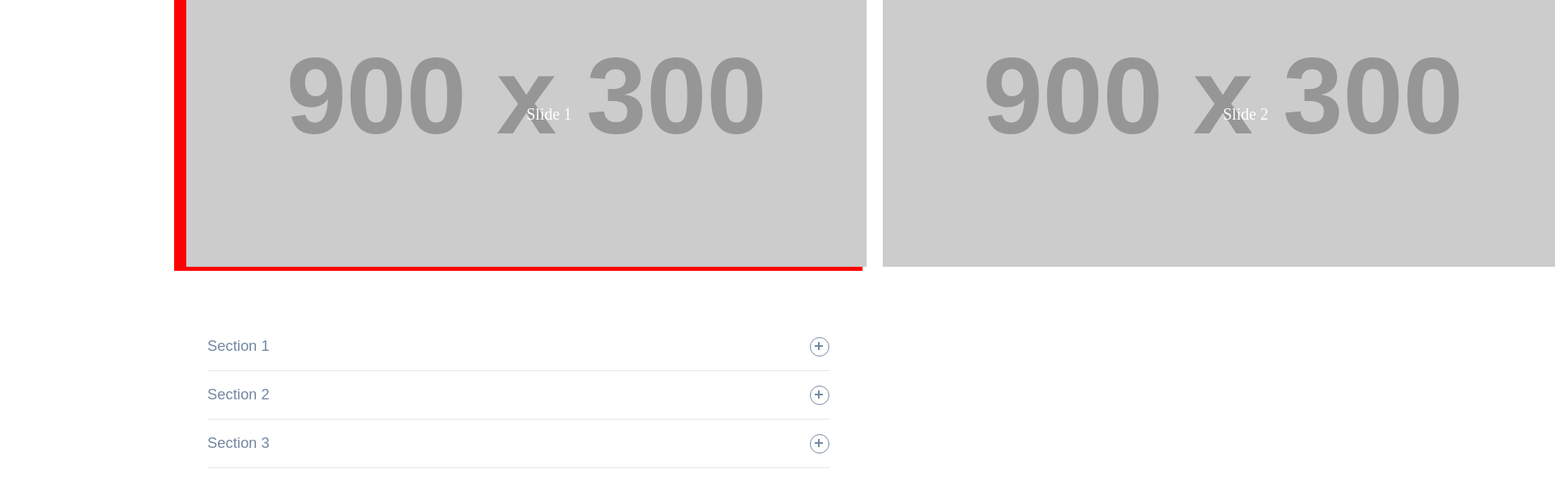
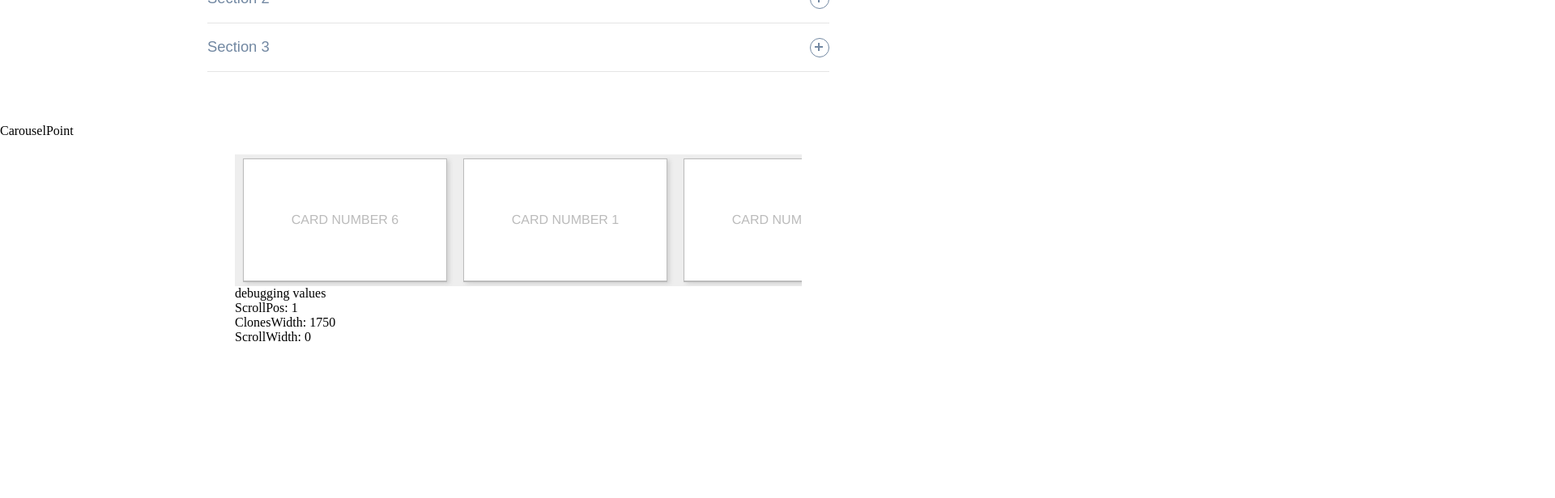
Before and after one commit to heran101/ui-collections, a Next.js app: page / in a window 1280 px wide. Shown: the part 480-1096 px from the top of the page at 81% size, 1920 px wide, since content can reach past the window. Built offline with nearby package versions, Linux system fonts and the light colour scheme.

Commit message:
Add carousel point

```diff
--- /dev/null
+++ b/Components/Basic/CarouselPoint.tsx
@@ -0,0 +1,265 @@
+import React, { Fragment, useEffect, useRef, useState } from "react";
+import styled from "styled-components";
+
+const CarouselCardWrapper = styled.div`
+  scroll-snap-align: center;
+  margin: 5px 10px;
+  border: 1px solid #bbb;
+  width: 250px;
+  box-shadow: 3px 2px 5px 0px lightgrey;
+  background-color: white;
+  font-family: "Helvetica";
+  position: relative;
+  display: inline-block;
+  transition: "all 4s";
+`;
+const CarouselCardImageContainer = styled.div`
+  height: 150px;
+  text-align: center;
+  line-height: 150px;
+  border-bottom: 1px solid #bbb;
+`;
+const CarouselCardImageCaption = styled.div`
+  color: #bbb;
+  text-transform: uppercase;
+`;
+const CarouselButton = styled.button<{ buttonType: string }>`
+  padding: 5px;
+  height: 235px;
+  line-height: 235px;
+  position: absolute;
+  flex-basis: 0;
+  z-index: 5;
+  background-color: rgba(225, 225, 225, 0.8);
+  color: darkgrey;
+  display: none;
+  transition: 2s;
+  ${({ buttonType }) =>
+    buttonType === "Prev" ? "left: 10px;" : "right: 10px;"}
+`;
+const CarouselContainerWrapper = styled.div`
+  display: flex;
+  justify-content: space-between;
+  align-items: center;
+  :hover ${CarouselButton} {
+    display: block;
+    transition: 2s;
+  }
+`;
+
+const ScrollingWrapper = styled.div`
+  overflow-x: scroll;
+  /* scroll-snap-type: x mandatory; */
+  overflow-y: hidden;
+  white-space: nowrap;
+  background-color: #eee;
+  -webkit-overflow-scrolling: touch;
+  &::-webkit-scrollbar {
+    display: none;
+  }
+`;
+const ContentWrapper = styled.div`
+  max-width: 700px;
+  width: 60%;
+  height: 100vh;
+  margin: 0 auto;
+  position: relative;
+  top: 0;
+  padding: 0 10px;
+  padding-top: 20px;
+  background-color: white;
+`;
+type CarouselCardProps = {
+  title: string;
+  className?: string;
+  style?: Object;
+};
+const CarouselCard = ({
+  title,
+  className,
+  style,
+  ...props
+}: CarouselCardProps) => {
+  return (
+    <CarouselCardWrapper style={style} className={className} {...props}>
+      <CarouselCardImageContainer>
+        <CarouselCardImageCaption>{title}</CarouselCardImageCaption>
+      </CarouselCardImageContainer>
+    </CarouselCardWrapper>
+  );
+};
+const CarouselPoint = () => {
+  const [initialRun, setInitialRun] = useState(true);
+  const [currentSlide, setCurrentSlide] = useState(0);
+  const [disableScroll, setDisableScroll] = useState(false);
+  const [scrollWidth, setScrollWidth] = useState(0);
+  const [scrollPos, setScrollPos] = useState(1);
+  const [clonesWidth, setClonesWidth] = useState(0);
+  const [AllClones, setAllClones] = useState<Element[]>([]);
+  const scrollContainerRef = useRef<HTMLDivElement>(null);
+
+  const reCalc = () => {
+    const scrollContainer = scrollContainerRef.current;
+    if (!scrollContainer) return;
+    let scrollPosTemp = scrollPos;
+    let scrollWidthTemp = scrollContainer.clientWidth;
+    let clonesWidthTemp = getClonesWidth();
+
+    if (scrollPosTemp <= 0) {
+      scrollPosTemp = 1;
+    }
+    setScrollPos(scrollPosTemp);
+    setScrollWidth(scrollWidthTemp);
+    setClonesWidth(clonesWidthTemp);
+  };
+
+  useEffect(() => {
+    const allWithClass = Array.from(
+      document.getElementsByClassName("is-clone")
+    );
+
+    setAllClones(allWithClass);
+    if (disableScroll) {
+      setTimeout(() => {
+        setDisableScroll(false);
+      }, 10);
+    }
+    window.addEventListener("resize", reCalc);
+    return () => window.removeEventListener("resize", reCalc);
+  }, [scrollPos]);
+  const handleSetScroll = (element: any, pos: any) => {
+    element.scrollLeft = pos;
+    setScrollPos(element.scrollLeft);
+  };
+  const handleScroll = (e: any) => {
+    const scrollContainer = scrollContainerRef.current;
+    if (!scrollContainer) return;
+    const scrollWidthTemp = scrollContainer.scrollWidth;
+    const clonesWidthTemp = getClonesWidth();
+    let scrollPosTemp = scrollContainer.scrollLeft;
+    let scrollPosAdd;
+    scrollContainer.clientWidth > clonesWidthTemp
+      ? (scrollPosAdd = scrollContainer.clientWidth)
+      : (scrollPosAdd = clonesWidthTemp);
+    if (!disableScroll) {
+      console.log(" if", scrollPosTemp + scrollPosAdd, scrollWidthTemp);
+      if (scrollPosTemp + scrollPosAdd >= scrollWidthTemp) {
+        handleSetScroll(scrollContainer, 1 + Math.floor(scrollPosAdd / 12.09));
+        setDisableScroll(true);
+      } else if (scrollPosTemp <= 0) {
+        console.log("  else if", scrollPos);
+        handleSetScroll(
+          scrollContainer,
+          scrollWidthTemp - clonesWidthTemp - Math.floor(scrollPosAdd / 12.09)
+        );
+        setDisableScroll(true);
+      }
+    }
+
+    setScrollWidth(scrollContainer.scrollWidth);
+    setScrollPos(scrollContainer.scrollLeft);
+  };
+  const getClonesWidth = () => {
+    const clones = AllClones;
+    let clonesWidthtemp = 0;
+    for (let i = 0; i < clones.length; i++) {
+      clonesWidthtemp = clonesWidthtemp + clones[i].clientWidth;
+    }
+    return clonesWidthtemp;
+  };
+  const sideScroll = (
+    element: any,
+    direction: any,
+    speed: any,
+    distance: any,
+    step: any
+  ) => {
+    let scrollAmount = 0;
+    var slideTimer = setInterval(() => {
+      if (direction == "left") {
+        element.scrollLeft -= step;
+      } else {
+        element.scrollLeft += step;
+      }
+      scrollAmount += step;
+      if (scrollAmount >= distance) {
+        window.clearInterval(slideTimer);
+      }
+    }, speed);
+  };
+  const scrollNext = (e: any) => {
+    // setCurrentSlide((prevSlide) =>
+    //   prevSlide === slides.length - 1 ? 0 : prevSlide + 1
+    // );
+    const container = e.currentTarget.previousSibling;
+    sideScroll(container, "right", 10, 272, 10);
+    setInitialRun(false);
+  };
+
+  const scrollPrev = (e: any) => {
+    // setCurrentSlide((prevSlide) =>
+    //   prevSlide === 0 ? slides.length - 1 : prevSlide - 1
+    // );
+    const container = e.currentTarget.nextSibling;
+    sideScroll(container, "left", 10, 272, 10);
+    setInitialRun(false);
+  };
+  return (
+    <>
+      CarouselPoint
+      <ContentWrapper>
+        <CarouselContainerWrapper>
+          <CarouselButton buttonType={"Prev"} onClick={scrollPrev}>
+            Previous
+          </CarouselButton>
+
+          <ScrollingWrapper
+            // style={{
+            //   paddingLeft: initialRun ? "150px" : 0,
+            //   transition: "all 4s",
+            // }}
+            ref={scrollContainerRef}
+            onScroll={(e) => handleScroll(e)}
+          >
+            {/* {initialRun && (
+              <CarouselCard
+                style={{ visibility: "hidden" }}
+                title={"Card Number 1"}
+                className={""}
+              />
+            )} */}
+            <CarouselCard title={"Card Number 6"} className={"is-clone"} />
+            <CarouselCard title={"Card Number 1"} className={""} />
+            <CarouselCard title={"Card Number 2"} />
+            <CarouselCard title={"Card Number 3"} />
+            <CarouselCard title={"Card Number 4"} />
+            <CarouselCard title={"Card Number 5"} />
+            <CarouselCard title={"Card Number 6"} />
+            <CarouselCard
+              title={"Card Number 1"}
+              className={"is-clone is-start"}
+            />
+            <CarouselCard title={"Card Number 2"} className={"is-clone"} />
+            <CarouselCard title={"Card Number 3"} className={"is-clone"} />
+            <CarouselCard title={"Card Number 4"} className={"is-clone"} />
+            <CarouselCard title={"Card Number 5"} className={"is-clone"} />
+            <CarouselCard title={"Card Number 6"} className={"is-clone"} />
+          </ScrollingWrapper>
+
+          <CarouselButton buttonType={"next"} onClick={scrollNext}>
+            Next
+          </CarouselButton>
+        </CarouselContainerWrapper>
+        <div>
+          {" "}
+          debugging values
+          <div>ScrollPos:&nbsp;{scrollPos}</div>
+          <div>ClonesWidth:&nbsp;{getClonesWidth()}</div>
+          <div>ScrollWidth:&nbsp;{scrollWidth}</div>
+        </div>
+      </ContentWrapper>
+    </>
+  );
+};
+
+export default CarouselPoint;
--- a/pages/index.tsx
+++ b/pages/index.tsx
@@ -18,6 +18,7 @@ import TryNumberOne from "@/Components/Basic/TryNumberOne";
 import TryNumberTwo from "@/Components/Basic/TryNumberTwo";
 import TryNumberThree from "@/Components/Basic/TryNumberThree";
 import TryNumberFour from "@/Components/Basic/TryNumberFour";
+import CarouselPoint from "@/Components/Basic/CarouselPoint";
 
 const H1 = styled.h1`
   text-align: center;
@@ -161,8 +162,9 @@ export default function Home() {
         </Container> */}
         {/* <FeatureStack /> */}
         {/* <TryNumberFour /> */}
-        <Carousel slides={slides} />
+        {/* <Carousel slides={slides} /> */}
         <FAQ />
+        <CarouselPoint />
         {/* <CarouselContinue />
         <CarouselContinue2 slides={slides} /> */}
         {/* <TryNumberOne slides={slides} />
```
